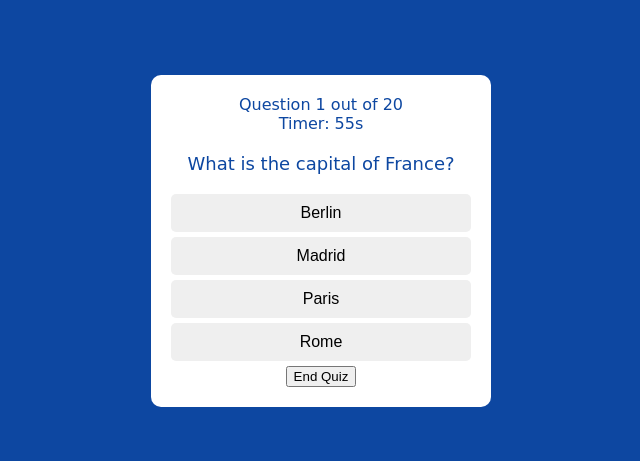
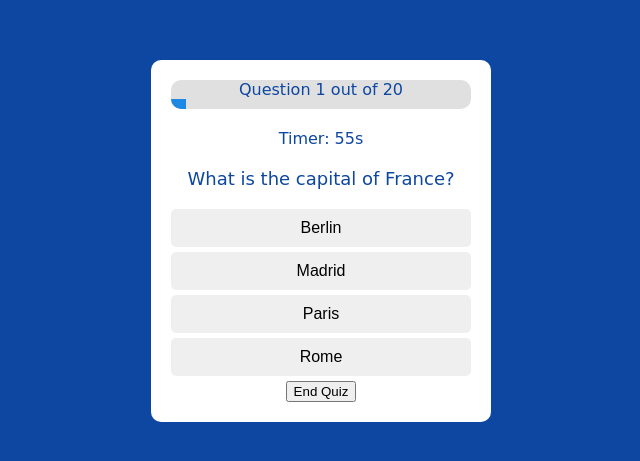
Before and after one commit to pashkovichma/QuizApp, a React (Vite) app: page / in a window 1280 px wide. Shown: the part 159-620 px from the top of the page, without its empty margins (319-959 px from the left). Built offline with nearby package versions, Linux system fonts and the light colour scheme; the HTML template or start-up script is replaced by a standard one.

Commit message:
styles for progress-bar and math floor

```diff
--- a/src/components/ProgressBar.tsx
+++ b/src/components/ProgressBar.tsx
@@ -1,15 +1,17 @@
+import '../styles/ProgressBar.css';
+
 type ProgressBarProps = {
   current: number;
   total: number;
 }
 
 function ProgressBar(props: ProgressBarProps) {
-  const percentage = (props.current / props.total) * 100;
+  const percentage = Math.round((props.current / props.total) * 100);
 
   return (
     <div className="progress-bar">
+      <div className="progress-bar__text">{`Question ${props.current} out of ${props.total}`}</div>
       <div className="progress-bar__inner" style={{ width: `${percentage}%` }}></div>
-      <div className="progress-bar__text">{`Question ${props.current} out of ${props.total}`}</div>
     </div>
   );
 }
--- /dev/null
+++ b/src/styles/ProgressBar.css
@@ -0,0 +1,12 @@
+.progress-bar {
+  background-color: #e0e0e0;
+  border-radius: 10px;
+  overflow: hidden;
+  margin-bottom: 20px;
+}
+
+.progress-bar__inner {
+  background-color: #1e88e5;
+  height: 10px;
+  transition: width 0.3s ease;
+}
```
